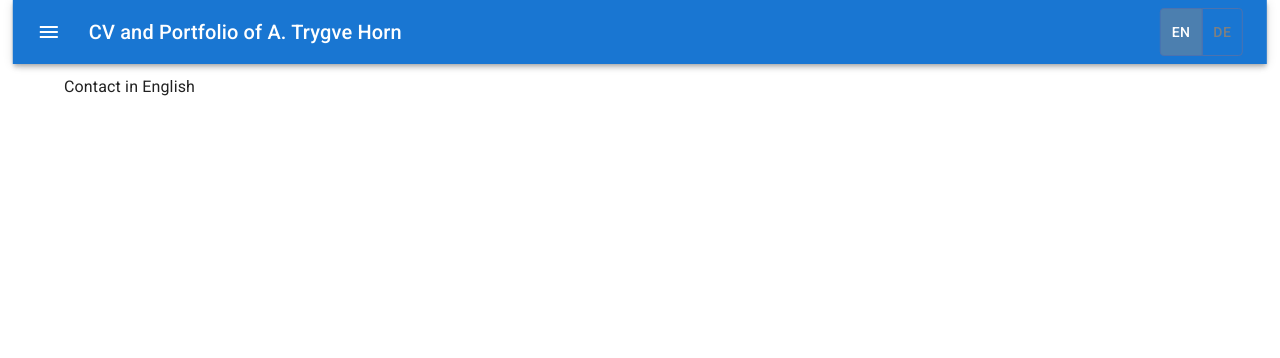
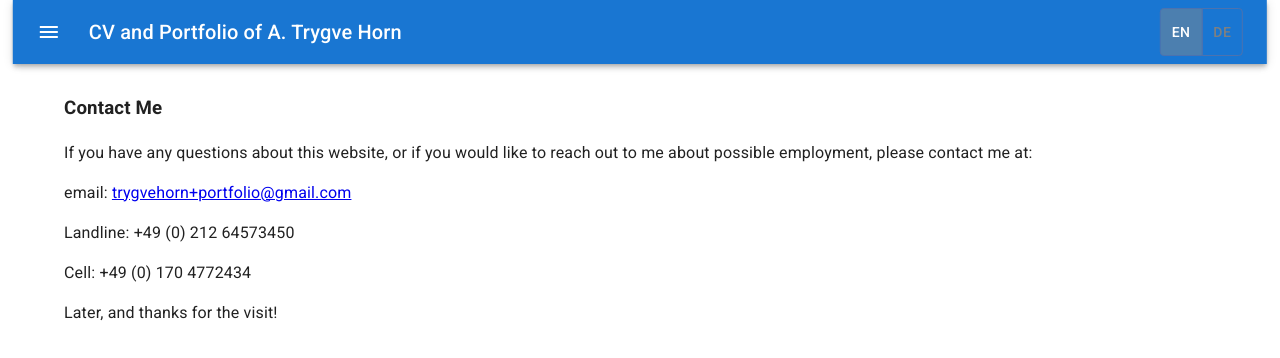
Before and after one commit to Thorn5/Trygve-Horn-Portfolio, a React (Vite) app: page /Contact in a window 1280 px wide. Shown: the top 358 px of the page. Built offline with nearby package versions, Linux system fonts and the light colour scheme; a web font is replaced by a local one.

Commit message:
Contact en & de

```diff
--- a/src/components/Pages/Contact.jsx
+++ b/src/components/Pages/Contact.jsx
@@ -7,7 +7,13 @@ export const Contact = () => {
   return (
     <>
       <div>
-        {t("Contact.Contact")}
+        <h3>{t("Contact.Contact")}</h3>
+        <p>{t("Contact.ContactInvite")}</p>
+        <p>{t("Contact.ContactEmail")}{" "}
+        <a href= "mailto: trygvehorn+portfolio@gmail.com" target="_blank" rel="noopener noreferrer">trygvehorn+portfolio@gmail.com</a></p>
+        <p>{t("Contact.Landline")}</p>
+        <p>{t("Contact.Cell")}</p>
+        <p>{t("Contact.salutation")}</p>
       </div>
     </>
   )
--- a/src/locales/de/translation.json
+++ b/src/locales/de/translation.json
@@ -44,7 +44,12 @@
         "EnvText2": "Dieser Fehler lehrte mich eine wertvolle Lektion; ich nehme jetzt die API-URLs in meinen Hauptcode auf und speichere nur noch die API-Schlüssel als Umgebungsvariablen. Diese Anordnung ermöglicht eine einfachere Wiederherstellung von Projekten, da ich nur den API-Schlüssel abrufen muss und die URLs selbst wiederhergestellt werden, wenn das Repository geklont wird."
     },
     "Contact": {
-        "Contact": "Kontakt"
+        "Contact": "Kontaktieren Sie mich",
+        "ContactInvite": "Wenn Sie Fragen zu dieser Website haben oder wenn Sie mich wegen möglicher Anstellungen kontaktieren möchten, erreichen Sie mich unter:",
+        "ContactEmail": "E-Mail:",
+        "Landline": "Festnetz: +49 (0) 212 64573450",
+        "Cell": "Mobil: +49 (0) 170 4772434",
+        "salutation": "Bis später und danke für Ihren Besuch!"
     },
     "Landing": {
         "Loading": "Die Seite wird geladen...",
--- a/src/locales/en/translation.json
+++ b/src/locales/en/translation.json
@@ -44,7 +44,12 @@
         "EnvText2": "This mistake taught me a valuable lesson; I now include the API URLs in my main code, and only store the API keys as environment variables. This arrangement allows for easier restoration of projects, as I only need to retrieve the API key, and the URLs themselves will be restored when the repo is cloned."
     },
     "Contact": {
-        "Contact": "Contact in English"
+        "Contact": "Contact Me",
+        "ContactInvite": "If you have any questions about this website, or if you would like to reach out to me about possible employment, please contact me at:",
+        "ContactEmail": "email:",
+        "Landline": "Landline: +49 (0) 212 64573450",
+        "Cell": "Cell: +49 (0) 170 4772434",
+        "salutation": "Later, and thanks for the visit!"
     },
     "Landing": {
         "Loading": "Loading...",
```
